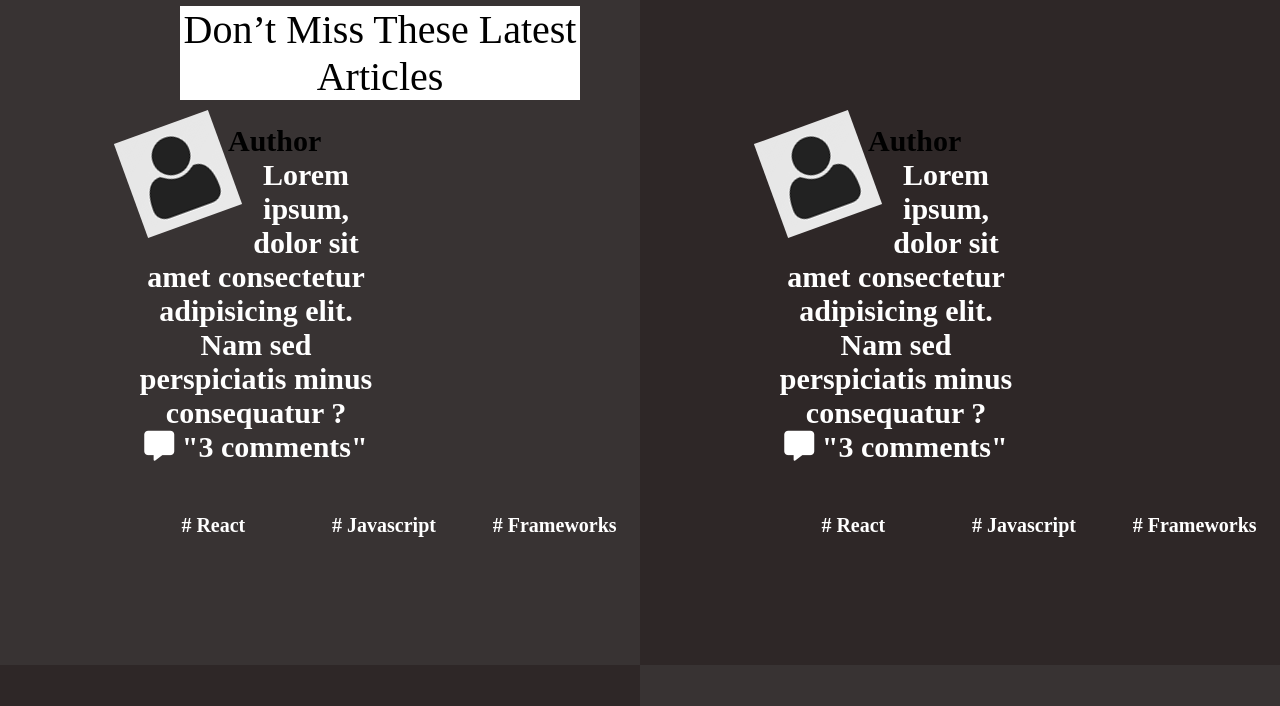
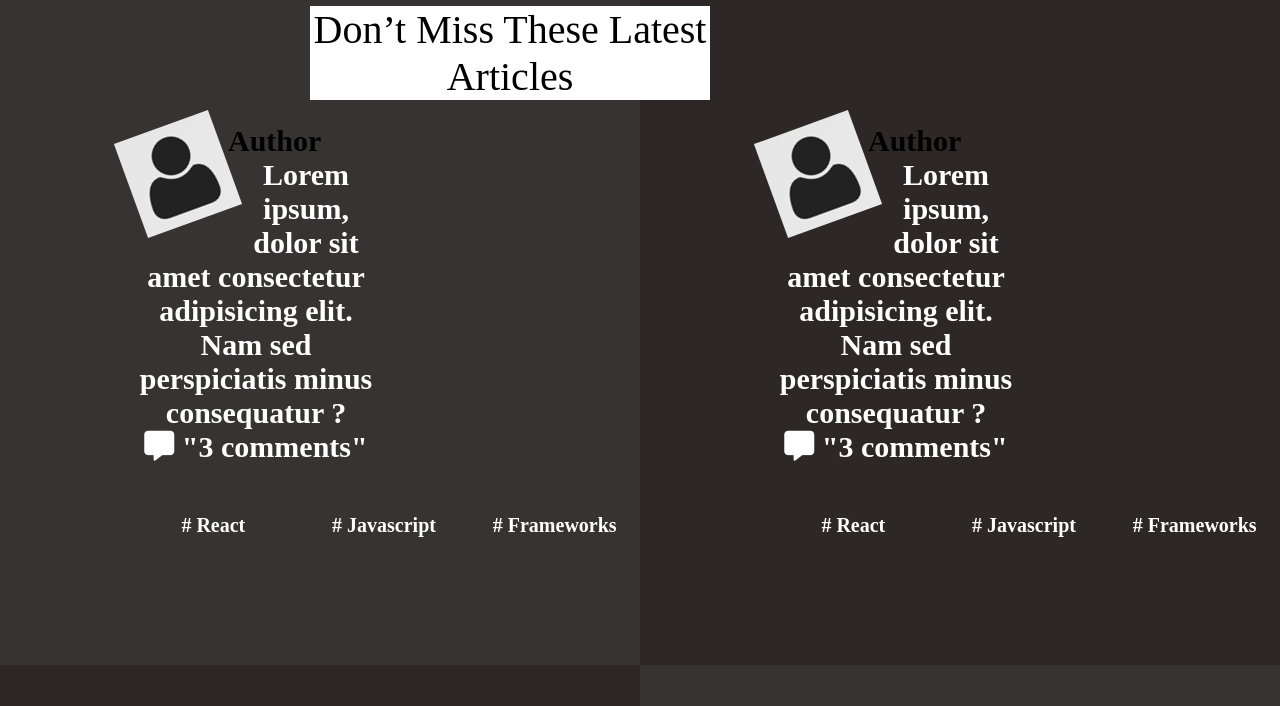
Before and after one commit to tnyandoro/smashing-clone, a plain HTML site: page index.html in a window 1280 px wide. Shown: the part 94-800 px from the top of the page. Drawn offline with Linux system fonts and the light colour scheme.

Commit message:
Final align of section 1 head

```diff
--- a/css/app.css
+++ b/css/app.css
@@ -108,7 +108,7 @@ input {
 .section1-head {
   position: absolute;
   top: 100px;
-  right: 700px;
+  right: 570px;
   width: 400px;
   text-align: center;
   box-shadow: #fff;
```
